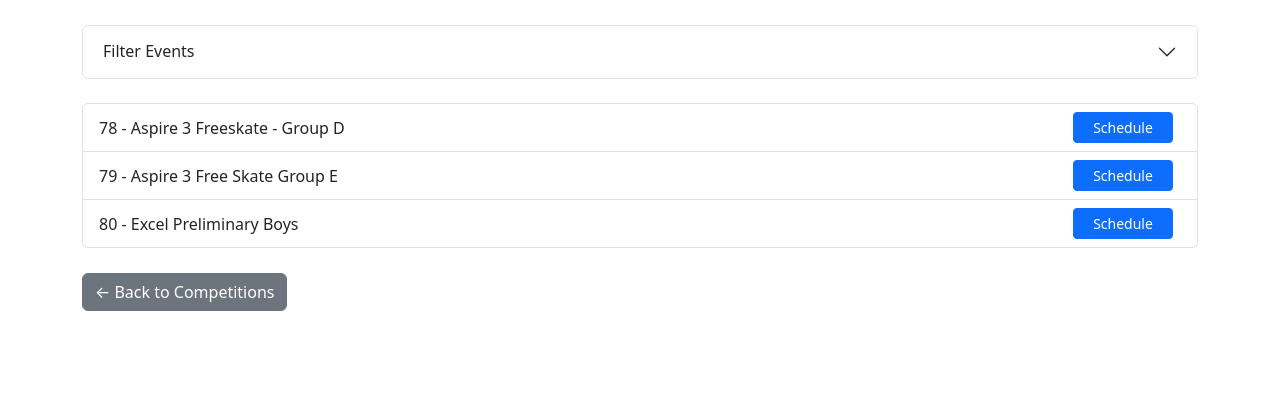
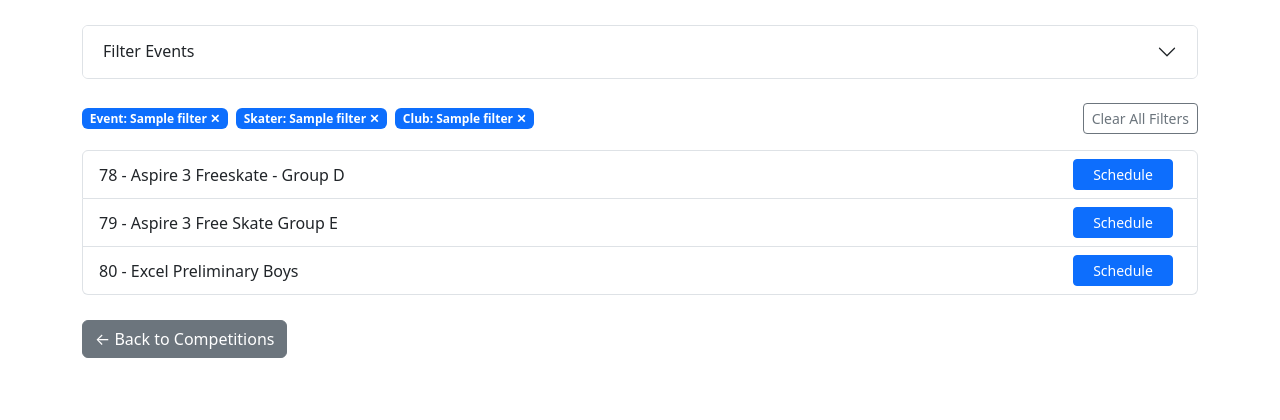
Before and after one commit to scwny/skate-results, a Django app: template skate_results/templates/core/event_list.html in a window 1280 px wide. Shown: the part 76-496 px from the top of the page. Run offline with Django 5.2, Linux system fonts and the light colour scheme; data comes from the database, SQL or seed files in the repository; tables that the repository leaves empty hold one stand-in row (values such as "Sample post"); the template is opened without the code that fills it: values that come from a table or form of the project are taken from there, most other values are stand-ins (such as "Sample title", 1, 10 or a date in 2020).

Commit message:
Cleaner filters

```diff
--- a/skate_results/templates/core/event_list.html
+++ b/skate_results/templates/core/event_list.html
@@ -46,6 +46,37 @@
   </div>
 </div>
 
+{% if filters.event_name or filters.skater_name or filters.club_name %}
+  <div class="mb-3 d-flex flex-wrap align-items-center gap-2">
+
+    {% if filters.event_name %}
+      <a href="?{% if filters.skater_name %}skater_name={{ filters.skater_name }}&{% endif %}{% if filters.club_name %}club_name={{ filters.club_name }}&{% endif %}"
+         class="badge bg-primary text-decoration-none">
+        Event: {{ filters.event_name }} ✕
+      </a>
+    {% endif %}
+
+    {% if filters.skater_name %}
+      <a href="?{% if filters.event_name %}event_name={{ filters.event_name }}&{% endif %}{% if filters.club_name %}club_name={{ filters.club_name }}&{% endif %}"
+         class="badge bg-primary text-decoration-none">
+        Skater: {{ filters.skater_name }} ✕
+      </a>
+    {% endif %}
+
+    {% if filters.club_name %}
+      <a href="?{% if filters.event_name %}event_name={{ filters.event_name }}&{% endif %}{% if filters.skater_name %}skater_name={{ filters.skater_name }}&{% endif %}"
+         class="badge bg-primary text-decoration-none">
+        Club: {{ filters.club_name }} ✕
+      </a>
+    {% endif %}
+
+    <!-- Clear All Button -->
+    <a href="{% url 'competition_events' competition.pk %}" class="btn btn-sm btn-outline-secondary ms-auto">
+      Clear All Filters
+    </a>
+  </div>
+{% endif %}
+
 <!-- Event List -->
 <ul class="list-group">
   {% for event in events %}
```
Also changed, not shown: core/views.py (+11 -3 lines).
